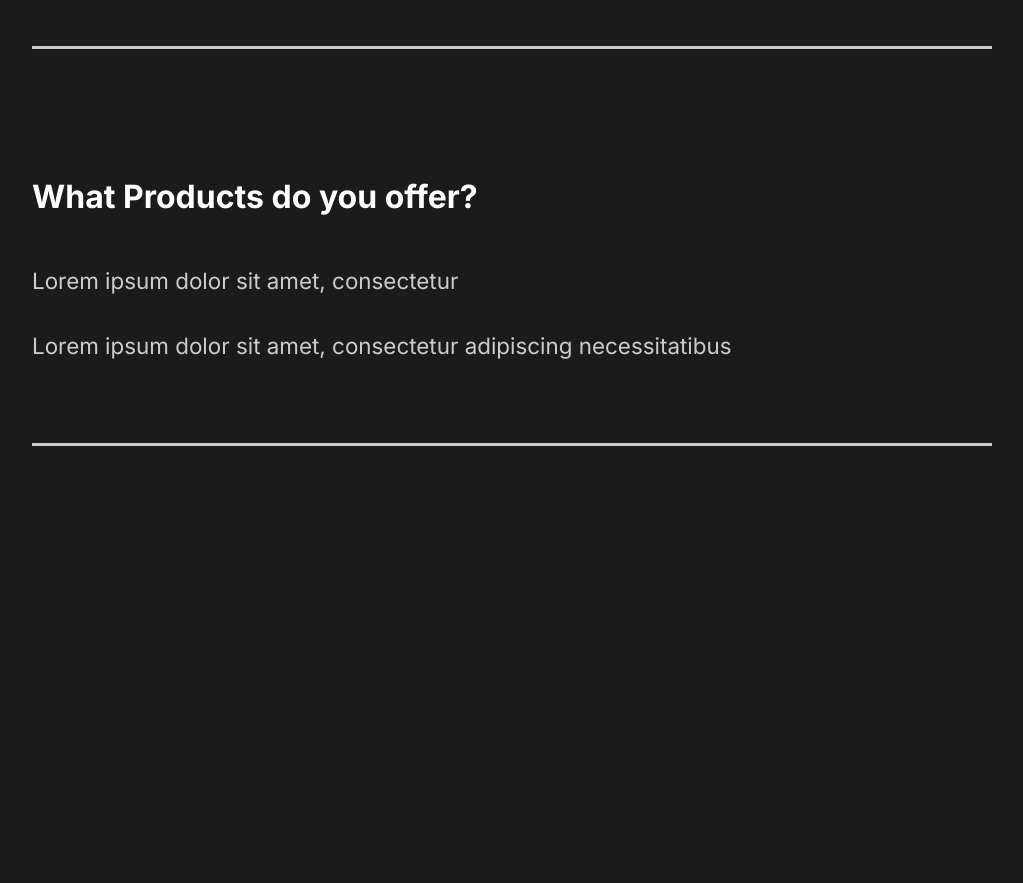
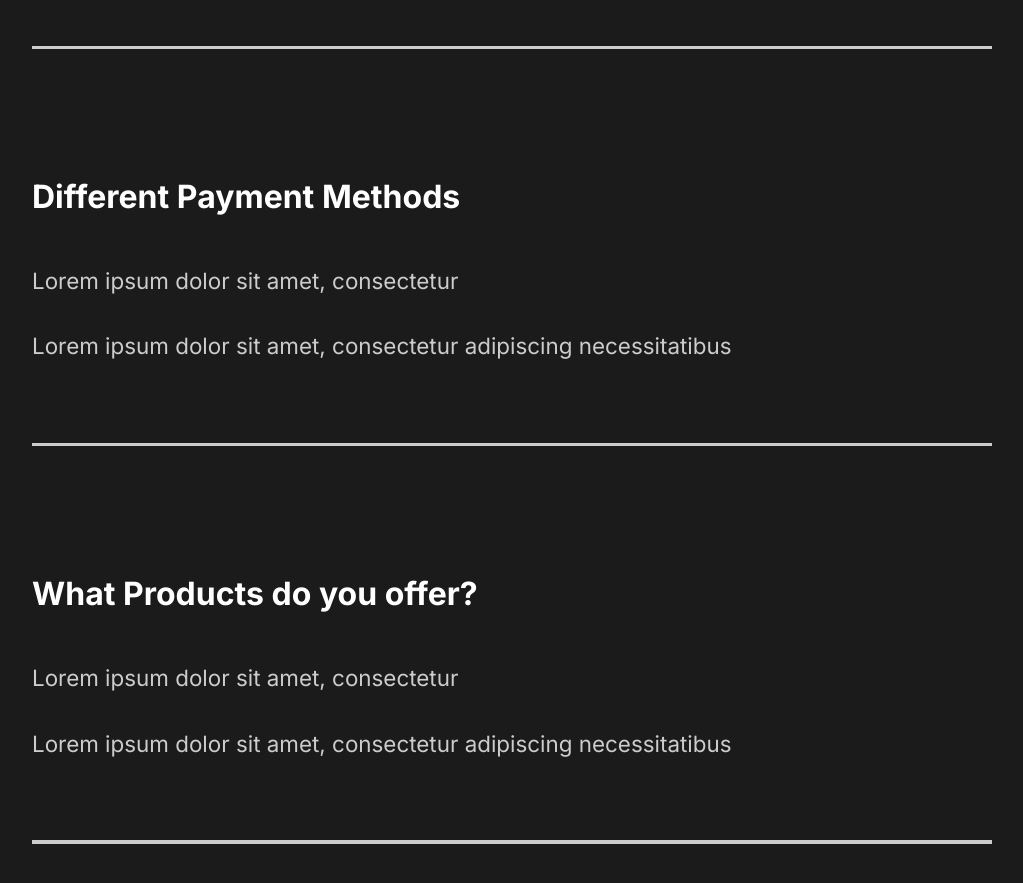
Before and after one commit to lilianaruva/website, a React (Create React App) app: page / in a window 1280 px wide. Shown: the part 3480-4363 px from the top of the page, without its empty margins (128-1151 px from the left). Before the commit the page ends 4086 px from the top, so only its background shows below. Built offline with nearby package versions, Linux system fonts and the light colour scheme.

Commit message:
Faq Animation

```diff
--- a/src/components/FaqSection.js
+++ b/src/components/FaqSection.js
@@ -1,6 +1,8 @@
 import React from "react";
 import styled from "styled-components";
 import { About } from "../styles";
+import Toggle from "./Toggle";
+import { AnimateSharedLayout } from "framer-motion";
 
 const FaqSection = () => {
   return (
@@ -9,46 +11,53 @@
         <h2>
           Any Questions <span>FAQ</span>
         </h2>
-        <div className="question">
-          <h4>How Do I Start?</h4>
+        <AnimateSharedLayout>
+          <Toggle title="How Do I Start?">
             <div className="answer">
               <p>Lorem ipsum dolor sit amet, consectetur</p>
               <p>
-              Lorem ipsum dolor sit amet, consectetur adipiscing necessitatibus
+                Lorem ipsum dolor sit amet, consectetur adipiscing
+                necessitatibus
               </p>
             </div>
-          <div className="faq-line"></div>
-        </div>
-        <div className="question">
-          <h4>Daily Schedule</h4>
+          </Toggle>
+          <Toggle title="Daily Schedule">
             <div className="answer">
               <p>Lorem ipsum dolor sit amet, consectetur</p>
               <p>
-              Lorem ipsum dolor sit amet, consectetur adipiscing necessitatibus
+                Lorem ipsum dolor sit amet, consectetur adipiscing
+                necessitatibus
               </p>
             </div>
-          <div className="faq-line"></div>
-        </div>
-        <div className="question">
-          <h4>Different Payment Methods</h4>
+          </Toggle>
+          <Toggle title="What Products do you offer?">
             <div className="answer">
               <p>Lorem ipsum dolor sit amet, consectetur</p>
               <p>
-              Lorem ipsum dolor sit amet, consectetur adipiscing necessitatibus
+                Lorem ipsum dolor sit amet, consectetur adipiscing
+                necessitatibus
               </p>
             </div>
-          <div className="faq-line"></div>
-        </div>
-        <div className="question">
-          <h4>What Products do you offer?</h4>
+          </Toggle>
+          <Toggle title="Different Payment Methods">
             <div className="answer">
               <p>Lorem ipsum dolor sit amet, consectetur</p>
               <p>
-              Lorem ipsum dolor sit amet, consectetur adipiscing necessitatibus
+                Lorem ipsum dolor sit amet, consectetur adipiscing
+                necessitatibus
               </p>
             </div>
-          <div className="faq-line"></div>
+          </Toggle>
+          <Toggle title="What Products do you offer?">
+            <div className="answer">
+              <p>Lorem ipsum dolor sit amet, consectetur</p>
+              <p>
+                Lorem ipsum dolor sit amet, consectetur adipiscing
+                necessitatibus
+              </p>
             </div>
+          </Toggle>
+        </AnimateSharedLayout>
       </Faq>
     </>
   );
--- /dev/null
+++ b/src/components/Toggle.js
@@ -0,0 +1,15 @@
+import { motion } from "framer-motion";
+import React, { useState } from "react";
+
+const Toggle = ({title, children }) => {
+  const [toggle, setToggle] = useState(true);
+  return (
+    <motion.div layout className="question" onClick={() => setToggle(!toggle)}>
+      <motion.h4 layout>{title}</motion.h4>
+      {toggle ? children : " "}
+      <div className="faq-line"></div>
+    </motion.div>
+  );
+};
+
+export default Toggle;
```
Lines whose indentation alone changed are shown as unchanged.
